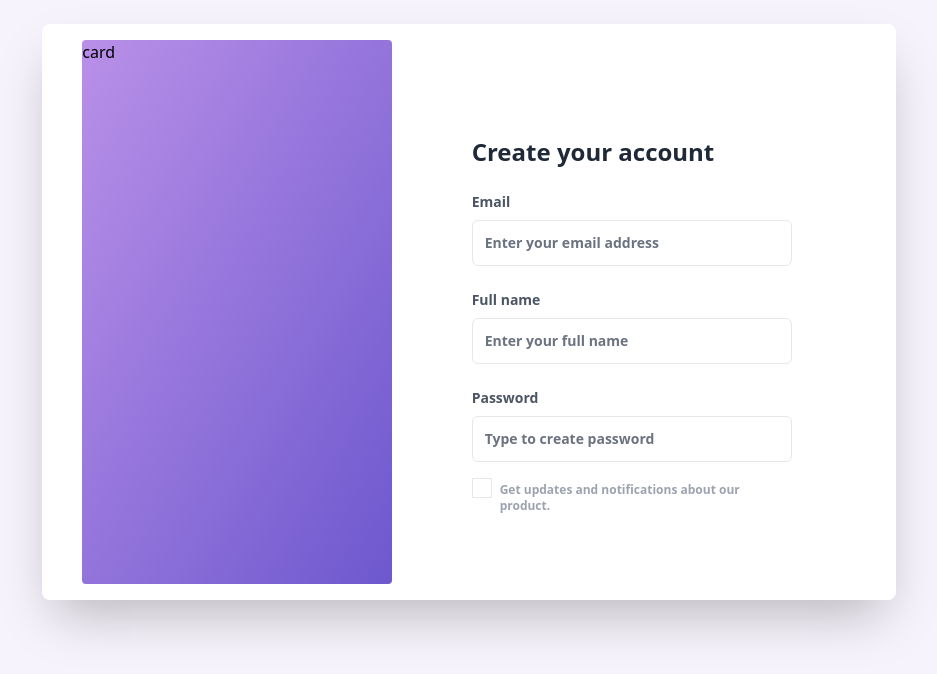
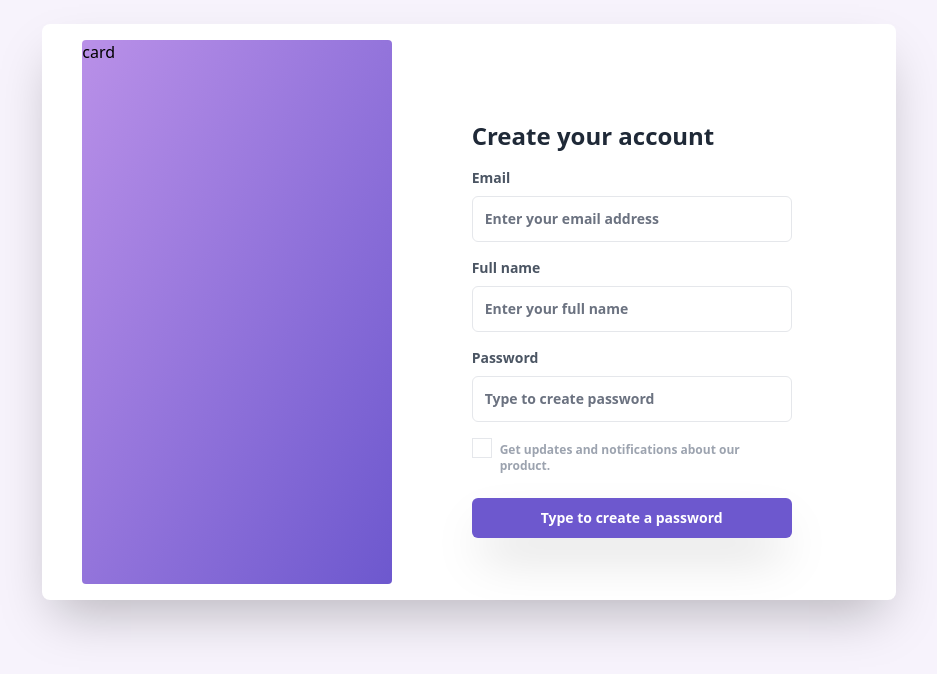
Before and after one commit to nasir-001/100-components, a Vue app: page /layout26 in a window 1280 px wide. Shown: the top 674 px of the page, without its empty margins (171-1108 px from the left). Built offline with nearby package versions, Linux system fonts and the light colour scheme; the HTML template or start-up script is replaced by a standard one.

Commit message:
finishing the right side of the component

```diff
--- a/src/views/Layout26.vue
+++ b/src/views/Layout26.vue
@@ -6,22 +6,22 @@
           card
         </div>
         <div class="w-2/5 ml-20">
-          <div class="pt-28 text-2xl font-semibold text-gray-800">
+          <div class="pt-24 text-2xl font-semibold text-gray-800">
             Create your account
           </div>
-          <div class="pt-6 text-sm font-semibold text-gray-600">
+          <div class="pt-4 text-sm font-semibold text-gray-600">
             Email
           </div>
           <div class="mt-2 w-80">
             <input type="text" class="w-full border-gray-200 text-sm font-semibold py-3 rounded-md" placeholder="Enter your email address" />
           </div>
-          <div class="pt-6 text-sm font-semibold text-gray-600">
+          <div class="pt-4 text-sm font-semibold text-gray-600">
             Full name
           </div>
           <div class="mt-2 w-80">
             <input type="text" class="w-full border-gray-200 text-sm font-semibold py-3 rounded-md" placeholder="Enter your full name" />
           </div>
-          <div class="pt-6 text-sm font-semibold text-gray-600">
+          <div class="pt-4 text-sm font-semibold text-gray-600">
             Password
           </div>
           <div class="mt-2 w-80">
@@ -29,11 +29,14 @@
           </div>
           <div class="flex justify-start mt-3">
             <div class="">
-              <input type="checkbox" class="w-5 h-5 border-gray-200" />
+              <input type="checkbox" class="w-5 h-5 text-layout26gradientBottomColor border-gray-200" />
             </div>
             <div class="text-xs pt-2 ml-2 font-semibold text-gray-400">
               Get updates and notifications about our product.
             </div>
+          </div>
+          <div class="w-80 mt-6 bg-layout26gradientBottomColor rounded-md text-sm text-white font-semibold text-center shadow-2xl cursor-pointer py-2.5">
+            Type to create a password
           </div>
         </div>
       </div>
```
